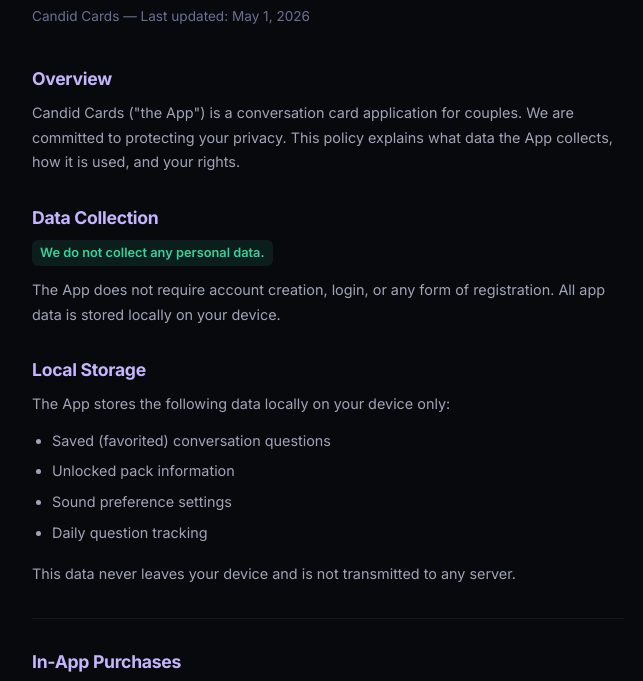
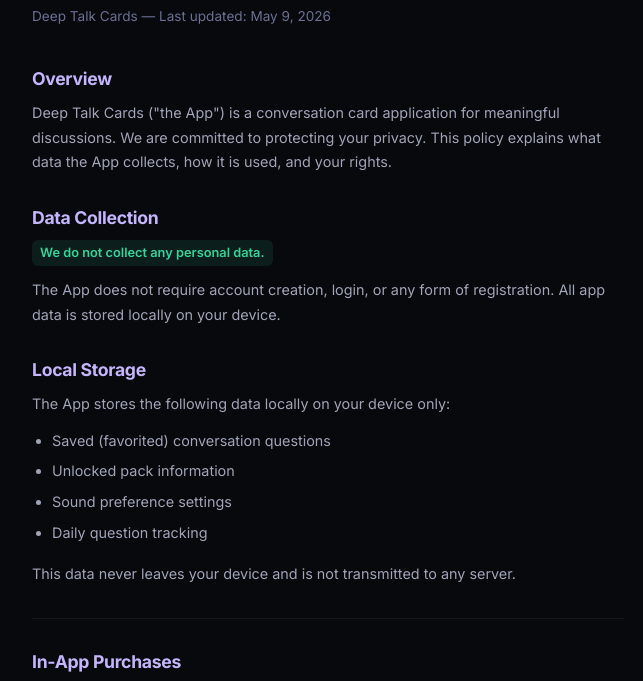
Before and after one commit to 60cm4E/candid-cards, a website: page privacy-policy.html in a window 1280 px wide. Shown: the part 85-766 px from the top of the page, without its empty margins (312-955 px from the left). Drawn offline with Linux system fonts and the light colour scheme.

Commit message:
docs: add Deep Talk Cards privacy policy page

```diff
--- a/privacy-policy.html
+++ b/privacy-policy.html
@@ -3,7 +3,7 @@
 <head>
     <meta charset="UTF-8">
     <meta name="viewport" content="width=device-width, initial-scale=1.0">
-    <title>Privacy Policy — Candid Cards</title>
+    <title>Privacy Policy — Deep Talk Cards</title>
     <style>
         @import url('https://fonts.googleapis.com/css2?family=Inter:wght@400;600;700&display=swap');
         * { box-sizing: border-box; margin: 0; padding: 0; }
@@ -80,10 +80,10 @@
 <body>
     <div class="container">
         <h1>Privacy Policy</h1>
-        <p class="subtitle">Candid Cards — Last updated: May 1, 2026</p>
+        <p class="subtitle">Deep Talk Cards — Last updated: May 9, 2026</p>
 
         <h2>Overview</h2>
-        <p>Candid Cards ("the App") is a conversation card application for couples. We are committed to protecting your privacy. This policy explains what data the App collects, how it is used, and your rights.</p>
+        <p>Deep Talk Cards ("the App") is a conversation card application for meaningful discussions. We are committed to protecting your privacy. This policy explains what data the App collects, how it is used, and your rights.</p>
 
         <h2>Data Collection</h2>
         <p><span class="highlight">We do not collect any personal data.</span></p>
@@ -127,7 +127,7 @@
         <p><a href="mailto:deepercards.app@gmail.com">deepercards.app@gmail.com</a></p>
 
         <div class="footer">
-            © 2026 Candid Cards. All rights reserved.
+            © 2026 Deep Talk Cards. All rights reserved.
         </div>
     </div>
 </body>
```
